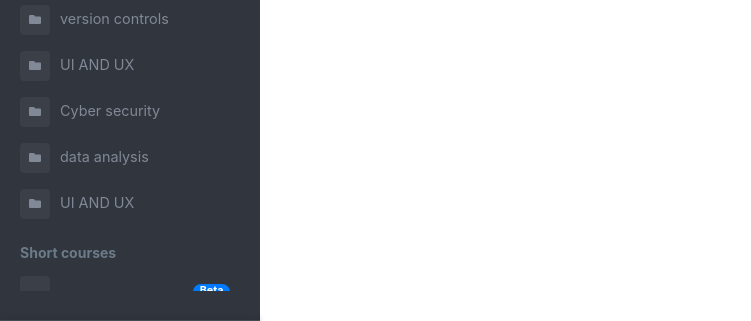
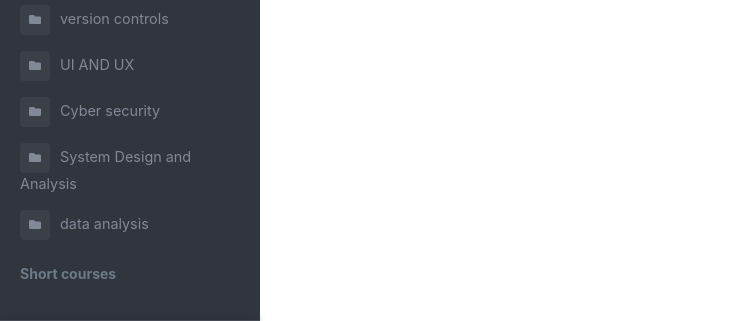
Before and after one commit to Mohamedabdikadir7/skill-camp, a plain HTML site: page out.html in a window 1280 px wide. Shown: the part 479-800 px from the top of the page, without its empty margins (0-751 px from the left). Drawn offline with nearby package versions, Linux system fonts and the light colour scheme.

Commit message:
final changes

```diff
--- a/out.html
+++ b/out.html
@@ -61,8 +61,9 @@
 
 
           <li><a href="cyber.html" data-page="cyber.html"><i class="fa fa-folder"></i><span>Cyber security</span></a></li>
-          <li><a href="" data-page="data-analysis.html"><i class="fa fa-folder"></i><span>data analysis</span></a></li>
-          <li><a href="ui.html" data-page="ui.html"><i class="fa fa-folder"></i><span>UI AND UX</span></a></li>
+          <li><a href="system.html" data-page="system.html"><i class="fa fa-folder"></i><span>System Design and Analysis</span></a></li>
+          <li><a href="data.html" data-page="data.html"><i class="fa fa-folder"></i><span>data analysis</span></a></li>
+
           <li class="header-menu"><span>Short courses</span></li>
           <li><a href="#"><i class="fa fa-graphics"></i><span>Nertworking</span><span class="badge badge-pill badge-primary">Beta</span></a></li>
           <li><a href="#"><i class="fa fa-calendar"></i><span>Graphics Design</span></a></li>
```
